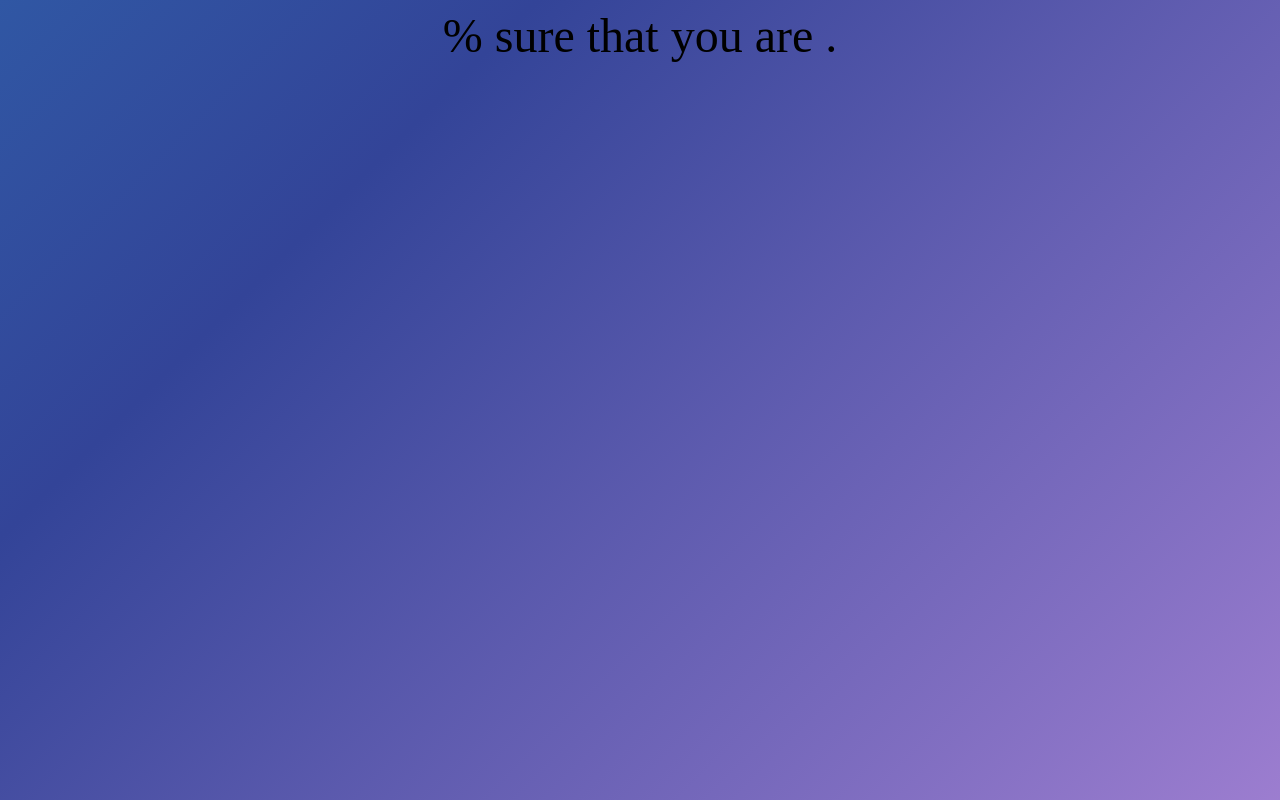
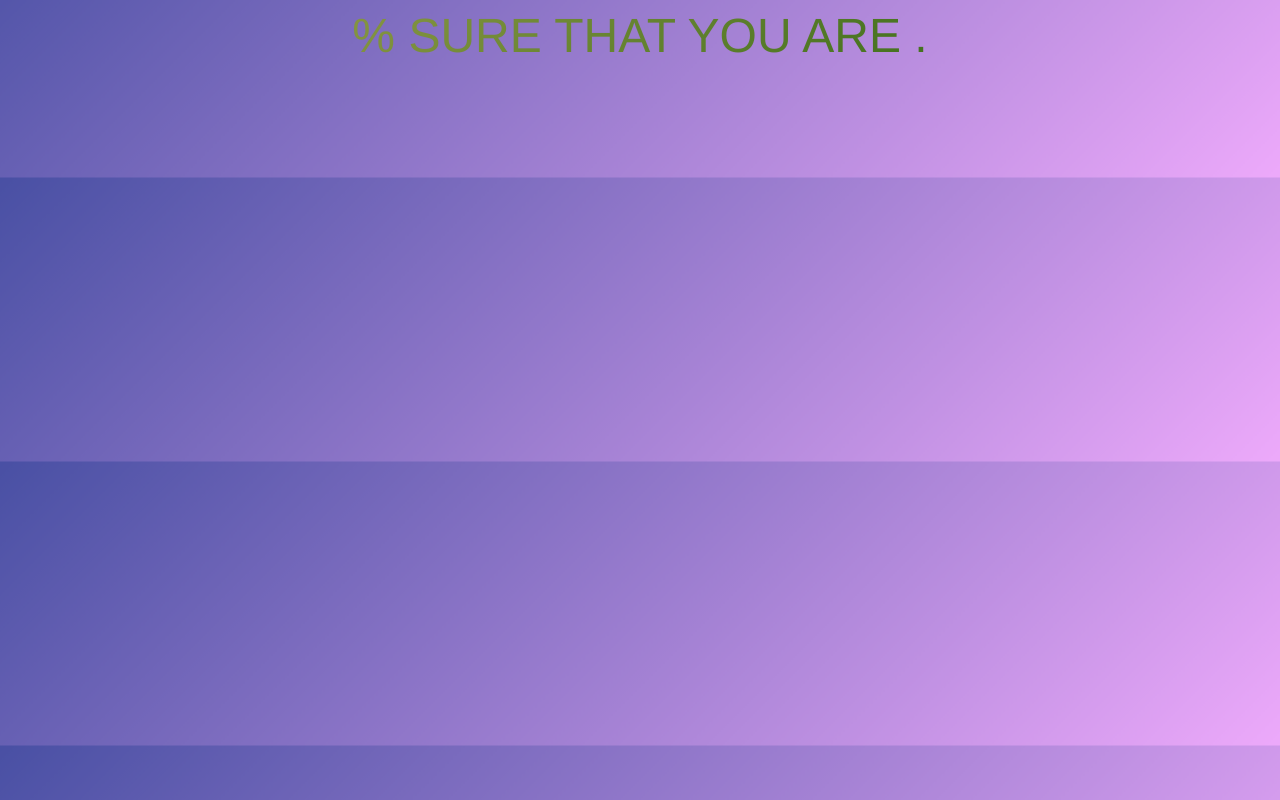
Before and after one commit to Reaper-1709/Showcasing-2024-25-SPS, a Flask app: page / in a window 1280 px wide. Run offline with Flask 3, Linux system fonts and the light colour scheme.

Commit message:
added fancy dynamic colored text

```diff
--- a/emotions-ai/AI/static/index.css
+++ b/emotions-ai/AI/static/index.css
@@ -4,19 +4,27 @@
 		margin: auto;
 		vertical-align: middle;
 		text-align: center;
+		background: inherit;
 }
 
 .emoji {
 		font-size: 3000%;
 		vertical-align: middle;
+		text-align: center;
 }
 
 .text {
 	display: block;
 	font-size: 300%;
+	text-align: center;
+	text-transform: uppercase;
+	background: inherit;
+	color: white;
+	mix-blend-mode: difference;
+	font-family: "Helvetica";
+
 }
-
-html {
+body {
 	height: 100%;
 	background: linear-gradient(-45deg, #F0ABFC, #334498, #23a6d5, #23d5ab);
 	background-size: 400% 400%;
--- a/emotions-ai/AI/templates/index.html
+++ b/emotions-ai/AI/templates/index.html
@@ -11,7 +11,7 @@
     </head>
 	<body hx-get="{{url_for('get_emoji')}}" hx-trigger="every 0.1s" hx-target="#emoji">
 		<center>
-			<div id="emoji"></div>
+				<div id="emoji"></div>
 		</center>
 </body>
 </html>
```
